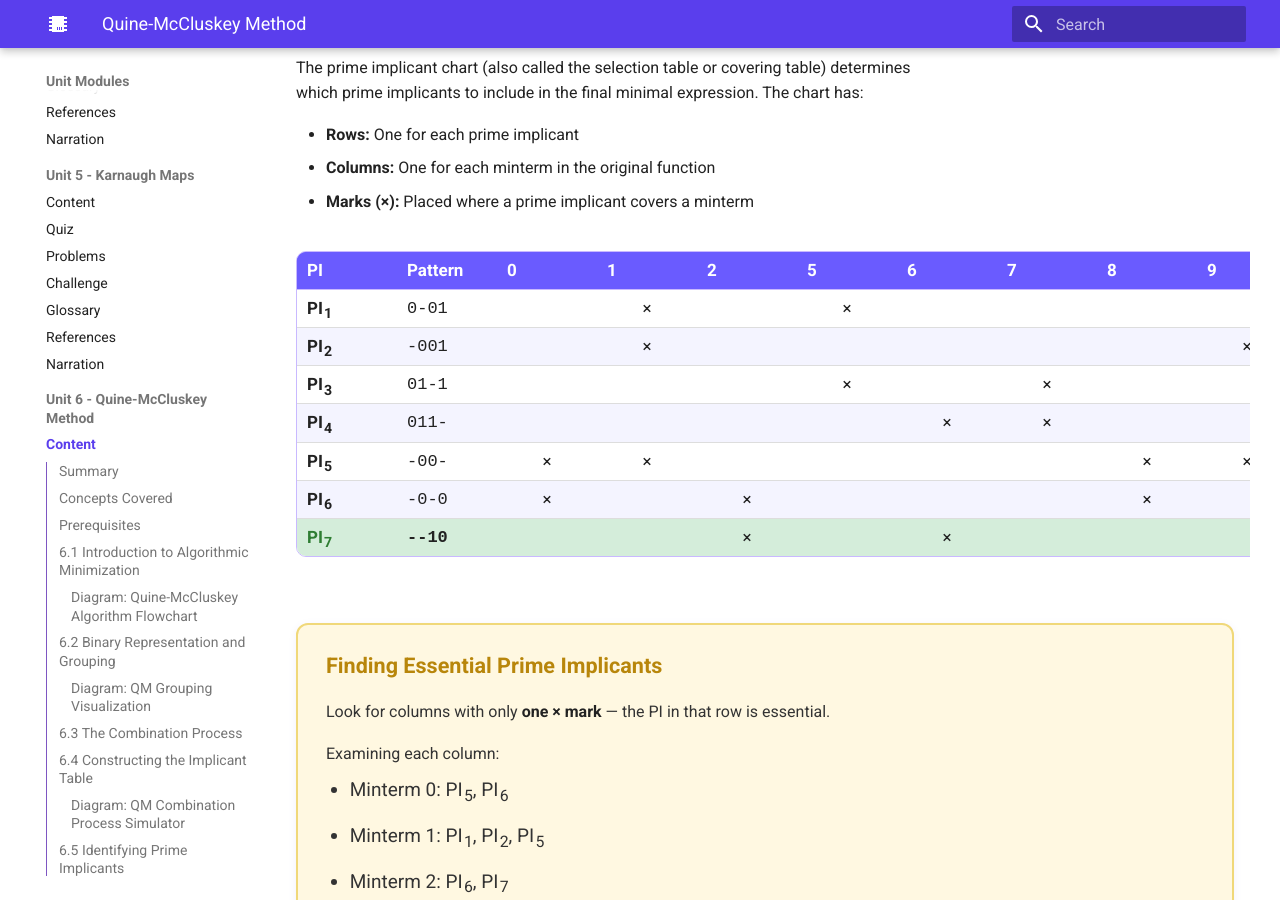
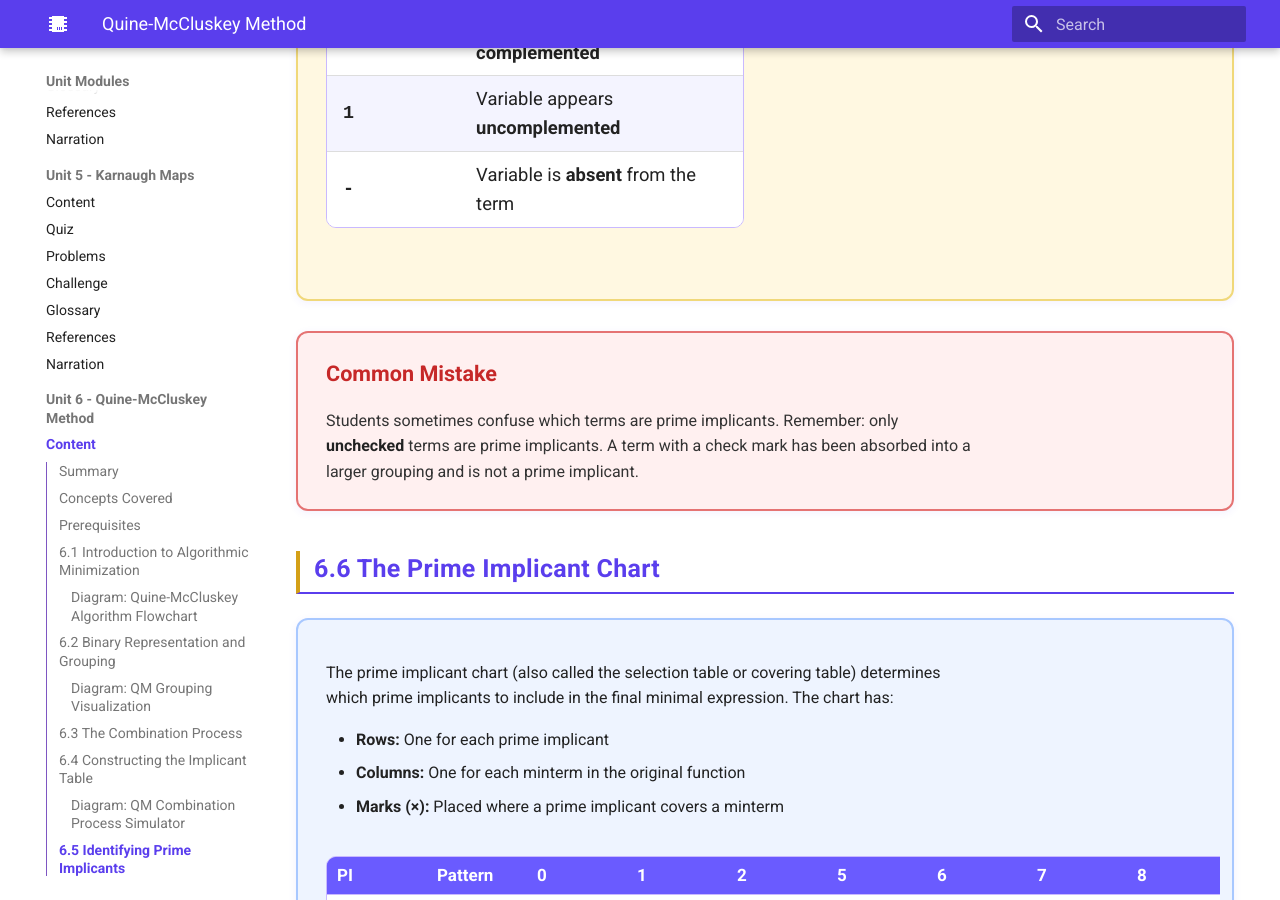
Before and after one commit to Nati-123/intelligent-textbook-ee2301, an MkDocs documentation site: the page built from docs/unit6-quine-mccluskey/index.md, in a window 1280 px wide and 900 px high, scrolled down 12366 px. Built offline with MkDocs 1.6.1 and Material for MkDocs 9.7.7, drawn with Linux system fonts in a browser that asks for light colours; nearby versions of some CDN libraries.

Commit message:
Wrap bare content sections in Unit 6 with styled cards
Co-Authored-By: Claude Opus 4.6 <noreply@anthropic.com>

```diff
--- a/docs/unit6-quine-mccluskey/index.md
+++ b/docs/unit6-quine-mccluskey/index.md
@@ -71,6 +71,8 @@ This unit introduces the Quine-McCluskey (QM) method, a systematic tabular algor
 
 <h2 style="color: #5A3EED !important; border-bottom: 2px solid #5A3EED; padding-bottom: 0.3rem; font-weight: 700; margin-top: 2rem;">Prerequisites</h2>
 
+<div markdown style="background: #EEF4FF; border: 2px solid #A8C8FF; border-radius: 12px; padding: 24px 28px; margin: 1.2rem 0; box-shadow: 0 2px 8px rgba(90,61,237,0.07);">
+
 Before studying this unit, students should be familiar with:
 
 - Minterms, maxterms, and canonical forms (Unit 4)
@@ -79,9 +81,13 @@ Before studying this unit, students should be familiar with:
 - Binary number representation (Unit 1)
 - Boolean algebra fundamentals (Unit 2)
 
+</div>
+
 ---
 
 <h2 style="color: #5A3EED !important; border-bottom: 2px solid #5A3EED; padding-bottom: 0.3rem; font-weight: 700; margin-top: 2rem;">6.1 Introduction to Algorithmic Minimization</h2>
+
+<div markdown style="background: #EEF4FF; border: 2px solid #A8C8FF; border-radius: 12px; padding: 24px 28px; margin: 1.2rem 0; box-shadow: 0 2px 8px rgba(90,61,237,0.07);">
 
 The Karnaugh map provides an elegant visual method for simplifying Boolean functions, but it has practical limitations. As the number of variables increases beyond four or five, K-maps become difficult to construct, visualize, and manipulate accurately. Additionally, the pattern-recognition approach that makes K-maps intuitive for humans does not translate easily into computer algorithms.
 
@@ -105,6 +111,8 @@ The QM method forms the theoretical foundation for modern Electronic Design Auto
 <tr style="background: #f4f4ff;"><td style="padding: 8px 14px; font-weight: 600;">Speed for large functions</td><td style="padding: 8px 14px;">Impractical</td><td style="padding: 8px 14px;">Computationally intensive</td></tr>
 </tbody>
 </table>
+
+</div>
 
 <div style="background: #F8F6FF; border: 2px solid #D4C8FF; border-radius: 12px; padding: 20px 24px; margin: 1.5rem 0; box-shadow: 0 2px 8px rgba(90,61,237,0.07);">
 
@@ -152,6 +160,8 @@ graph TD
 
 <h2 style="color: #5A3EED !important; border-bottom: 2px solid #5A3EED; padding-bottom: 0.3rem; font-weight: 700; margin-top: 2rem;">6.2 Binary Representation and Grouping</h2>
 
+<div markdown style="background: #EEF4FF; border: 2px solid #A8C8FF; border-radius: 12px; padding: 24px 28px; margin: 1.2rem 0; box-shadow: 0 2px 8px rgba(90,61,237,0.07);">
+
 The QM method begins by representing each minterm in binary form. For a function of $n$ variables, each minterm corresponds to an $n$-bit binary number where the bit positions represent the complement or true form of each variable.
 
 Consider a function $F(A, B, C, D) = \sum m(0, 1, 2, 5, 6, 7, 8, 9, 10, 14)$.
@@ -173,6 +183,8 @@ The first step is to list all minterms in their binary representations:
 <tr style="background: #fff3e0;"><td style="padding: 6px 12px; font-weight: 600;">m<sub>14</sub></td><td style="padding: 6px 12px; text-align: center;">1</td><td style="padding: 6px 12px; text-align: center;">1</td><td style="padding: 6px 12px; text-align: center;">1</td><td style="padding: 6px 12px; text-align: center;">0</td><td style="padding: 6px 12px; text-align: center; font-weight: 700; color: #5A3EED;">3</td></tr>
 </tbody>
 </table>
+
+</div>
 
 <div style="background: #FFF8E1; border: 2px solid #F0D87A; border-radius: 12px; padding: 24px 28px; margin: 1.5rem 0; box-shadow: 0 2px 8px rgba(90,61,237,0.07);">
 
@@ -196,12 +208,16 @@ The first step is to list all minterms in their binary representations:
 
 <h2 style="color: #5A3EED !important; border-bottom: 2px solid #5A3EED; padding-bottom: 0.3rem; font-weight: 700; margin-top: 2rem;">6.3 The Combination Process</h2>
 
+<div markdown style="background: #EEF4FF; border: 2px solid #A8C8FF; border-radius: 12px; padding: 24px 28px; margin: 1.2rem 0; box-shadow: 0 2px 8px rgba(90,61,237,0.07);">
+
 Once minterms are grouped, the combination process begins. Two terms can be combined if and only if they:
 
 1. Differ in exactly one bit position
 2. Have identical values in all other bit positions
 
 When two terms are combined, the differing bit position is replaced with a dash (-), indicating that the variable is eliminated from the product term. This dash notation represents a "don't care" for that particular variable position.
+
+</div>
 
 <div style="background: #EEF4FF; border: 2px solid #A8C8FF; border-radius: 12px; padding: 24px 28px; margin: 1.5rem 0; box-shadow: 0 2px 8px rgba(90,61,237,0.07);">
 
@@ -253,7 +269,11 @@ The combination process continues iteratively:
 
 <h2 style="color: #5A3EED !important; border-bottom: 2px solid #5A3EED; padding-bottom: 0.3rem; font-weight: 700; margin-top: 2rem;">6.4 Constructing the Implicant Table</h2>
 
+<div markdown style="background: #EEF4FF; border: 2px solid #A8C8FF; border-radius: 12px; padding: 24px 28px; margin: 1.2rem 0; box-shadow: 0 2px 8px rgba(90,61,237,0.07);">
+
 The implicant table organizes the systematic combination process. Let us work through the complete example.
+
+</div>
 
 <p style="color: #5A3EED; font-weight: 700; font-size: 1.05rem; margin-bottom: 10px;">Initial Grouping (Column 1):</p>
 
@@ -313,6 +333,8 @@ The implicant table organizes the systematic combination process. Let us work th
 
 <h2 style="color: #5A3EED !important; border-bottom: 2px solid #5A3EED; padding-bottom: 0.3rem; font-weight: 700; margin-top: 2rem;">6.5 Identifying Prime Implicants</h2>
 
+<div markdown style="background: #EEF4FF; border: 2px solid #A8C8FF; border-radius: 12px; padding: 24px 28px; margin: 1.2rem 0; box-shadow: 0 2px 8px rgba(90,61,237,0.07);">
+
 After all possible combinations have been made, the **unchecked terms** from all columns are the prime implicants. These are the largest possible groupings of minterms that cannot be further combined.
 
 From our example, the prime implicants are:
@@ -329,6 +351,8 @@ From our example, the prime implicants are:
 <tr><td style="padding: 6px 14px; font-weight: 600;">PI<sub>7</sub></td><td style="padding: 6px 14px; font-family: monospace;">--10</td><td style="padding: 6px 14px;">2, 6, 10, 14</td><td style="padding: 6px 14px;"><span class="arithmatex">\(C\bar{D}\)</span></td></tr>
 </tbody>
 </table>
+
+</div>
 
 <div style="background: #FFF8E1; border: 2px solid #F0D87A; border-radius: 12px; padding: 24px 28px; margin: 1.5rem 0; box-shadow: 0 2px 8px rgba(90,61,237,0.07);">
 
@@ -355,6 +379,8 @@ From our example, the prime implicants are:
 
 <h2 style="color: #5A3EED !important; border-bottom: 2px solid #5A3EED; padding-bottom: 0.3rem; font-weight: 700; margin-top: 2rem;">6.6 The Prime Implicant Chart</h2>
 
+<div markdown style="background: #EEF4FF; border: 2px solid #A8C8FF; border-radius: 12px; padding: 24px 28px; margin: 1.2rem 0; box-shadow: 0 2px 8px rgba(90,61,237,0.07);">
+
 The prime implicant chart (also called the selection table or covering table) determines which prime implicants to include in the final minimal expression. The chart has:
 
 - **Rows:** One for each prime implicant
@@ -373,6 +399,8 @@ The prime implicant chart (also called the selection table or covering table) de
 <tr style="background: #d4edda;"><td style="padding: 5px 10px; font-weight: 700; color: #2E7D32;">PI<sub>7</sub></td><td style="padding: 5px 10px; font-family: monospace; font-weight: 700;">--10</td><td style="padding: 5px 10px; text-align: center;"></td><td style="padding: 5px 10px; text-align: center;"></td><td style="padding: 5px 10px; text-align: center;">&times;</td><td style="padding: 5px 10px; text-align: center;"></td><td style="padding: 5px 10px; text-align: center;">&times;</td><td style="padding: 5px 10px; text-align: center;"></td><td style="padding: 5px 10px; text-align: center;"></td><td style="padding: 5px 10px; text-align: center;"></td><td style="padding: 5px 10px; text-align: center;">&times;</td><td style="padding: 5px 10px; text-align: center; font-weight: 700; color: #2E7D32;">&times;</td></tr>
 </tbody>
 </table>
+
+</div>
 
 <div style="background: #FFF8E1; border: 2px solid #F0D87A; border-radius: 12px; padding: 24px 28px; margin: 1.5rem 0; box-shadow: 0 2px 8px rgba(90,61,237,0.07);">
 
@@ -400,7 +428,11 @@ The prime implicant chart (also called the selection table or covering table) de
 
 <h2 style="color: #5A3EED !important; border-bottom: 2px solid #5A3EED; padding-bottom: 0.3rem; font-weight: 700; margin-top: 2rem;">6.7 Row and Column Dominance</h2>
 
+<div markdown style="background: #EEF4FF; border: 2px solid #A8C8FF; border-radius: 12px; padding: 24px 28px; margin: 1.2rem 0; box-shadow: 0 2px 8px rgba(90,61,237,0.07);">
+
 After selecting essential prime implicants, we may need additional techniques to reduce the prime implicant chart before finding a minimum cover.
+
+</div>
 
 <div style="display: flex; gap: 18px; flex-wrap: wrap; margin: 1.2rem 0;">
 <div style="flex: 1; min-width: 250px; background: #EEF4FF; border: 2px solid #A8C8FF; border-radius: 10px; padding: 18px 20px;">
@@ -438,7 +470,11 @@ After selecting essential prime implicants, we may need additional techniques to
 
 <h2 style="color: #5A3EED !important; border-bottom: 2px solid #5A3EED; padding-bottom: 0.3rem; font-weight: 700; margin-top: 2rem;">6.8 Petrick's Method</h2>
 
+<div markdown style="background: #EEF4FF; border: 2px solid #A8C8FF; border-radius: 12px; padding: 24px 28px; margin: 1.2rem 0; box-shadow: 0 2px 8px rgba(90,61,237,0.07);">
+
 When the prime implicant chart cannot be fully reduced by row/column dominance and essential prime implicant selection, **Petrick's method** provides an algebraic approach to finding all minimum covers.
+
+</div>
 
 <div style="background: #FFF8E1; border: 2px solid #F0D87A; border-radius: 12px; padding: 24px 28px; margin: 1.5rem 0; box-shadow: 0 2px 8px rgba(90,61,237,0.07);">
 
@@ -543,7 +579,11 @@ $$P = P_5 + P_1P_6 + P_2P_6$$
 
 <h2 style="color: #5A3EED !important; border-bottom: 2px solid #5A3EED; padding-bottom: 0.3rem; font-weight: 700; margin-top: 2rem;">6.10 Handling Don't Care Conditions</h2>
 
+<div markdown style="background: #EEF4FF; border: 2px solid #A8C8FF; border-radius: 12px; padding: 24px 28px; margin: 1.2rem 0; box-shadow: 0 2px 8px rgba(90,61,237,0.07);">
+
 Don't care conditions are handled naturally in the QM method. During the combination phase, don't care minterms are included along with the required minterms. They participate in combinations, potentially creating larger prime implicants.
+
+</div>
 
 <div style="background: #FFF8E1; border: 2px solid #F0D87A; border-radius: 12px; padding: 24px 28px; margin: 1.5rem 0; box-shadow: 0 2px 8px rgba(90,61,237,0.07);">
 
@@ -576,7 +616,11 @@ Don't care conditions are handled naturally in the QM method. During the combina
 
 <h2 style="color: #5A3EED !important; border-bottom: 2px solid #5A3EED; padding-bottom: 0.3rem; font-weight: 700; margin-top: 2rem;">6.11 Computational Complexity</h2>
 
+<div markdown style="background: #EEF4FF; border: 2px solid #A8C8FF; border-radius: 12px; padding: 24px 28px; margin: 1.2rem 0; box-shadow: 0 2px 8px rgba(90,61,237,0.07);">
+
 The QM method, while systematic, has exponential worst-case complexity:
+
+</div>
 
 <div style="display: flex; gap: 18px; flex-wrap: wrap; margin: 1.2rem 0;">
 <div style="flex: 1; min-width: 200px; background: #FFF0F0; border: 2px solid #E57373; border-radius: 10px; padding: 18px 20px;">
@@ -624,7 +668,11 @@ The QM method, while systematic, has exponential worst-case complexity:
 
 <h2 style="color: #5A3EED !important; border-bottom: 2px solid #5A3EED; padding-bottom: 0.3rem; font-weight: 700; margin-top: 2rem;">6.12 Multi-Output Minimization</h2>
 
+<div markdown style="background: #EEF4FF; border: 2px solid #A8C8FF; border-radius: 12px; padding: 24px 28px; margin: 1.2rem 0; box-shadow: 0 2px 8px rgba(90,61,237,0.07);">
+
 Many digital systems have multiple output functions sharing the same input variables. Multi-output minimization seeks to share product terms across multiple functions to minimize the total gate count.
+
+</div>
 
 <div style="background: #EEF4FF; border: 2px solid #A8C8FF; border-radius: 12px; padding: 24px 28px; margin: 1.5rem 0; box-shadow: 0 2px 8px rgba(90,61,237,0.07);">
 
@@ -662,7 +710,11 @@ Many digital systems have multiple output functions sharing the same input varia
 
 <h2 style="color: #5A3EED !important; border-bottom: 2px solid #5A3EED; padding-bottom: 0.3rem; font-weight: 700; margin-top: 2rem;">6.13 QM Method Summary and Complete Example</h2>
 
+<div markdown style="background: #EEF4FF; border: 2px solid #A8C8FF; border-radius: 12px; padding: 24px 28px; margin: 1.2rem 0; box-shadow: 0 2px 8px rgba(90,61,237,0.07);">
+
 Let us work through a complete example systematically.
+
+</div>
 
 <div style="background: #EEF4FF; border: 2px solid #A8C8FF; border-radius: 12px; padding: 24px 28px; margin: 1.5rem 0; box-shadow: 0 2px 8px rgba(90,61,237,0.07);">
 
@@ -788,7 +840,11 @@ Let us work through a complete example systematically.
 
 <h2 style="color: #5A3EED !important; border-bottom: 2px solid #5A3EED; padding-bottom: 0.3rem; font-weight: 700; margin-top: 2rem;">6.14 Computer Implementation</h2>
 
+<div markdown style="background: #EEF4FF; border: 2px solid #A8C8FF; border-radius: 12px; padding: 24px 28px; margin: 1.2rem 0; box-shadow: 0 2px 8px rgba(90,61,237,0.07);">
+
 The QM method's systematic nature makes it well-suited for computer implementation. A basic implementation involves:
+
+</div>
 
 <div style="background: #EEF4FF; border: 2px solid #A8C8FF; border-radius: 12px; padding: 24px 28px; margin: 1.5rem 0; box-shadow: 0 2px 8px rgba(90,61,237,0.07);">
 
```
